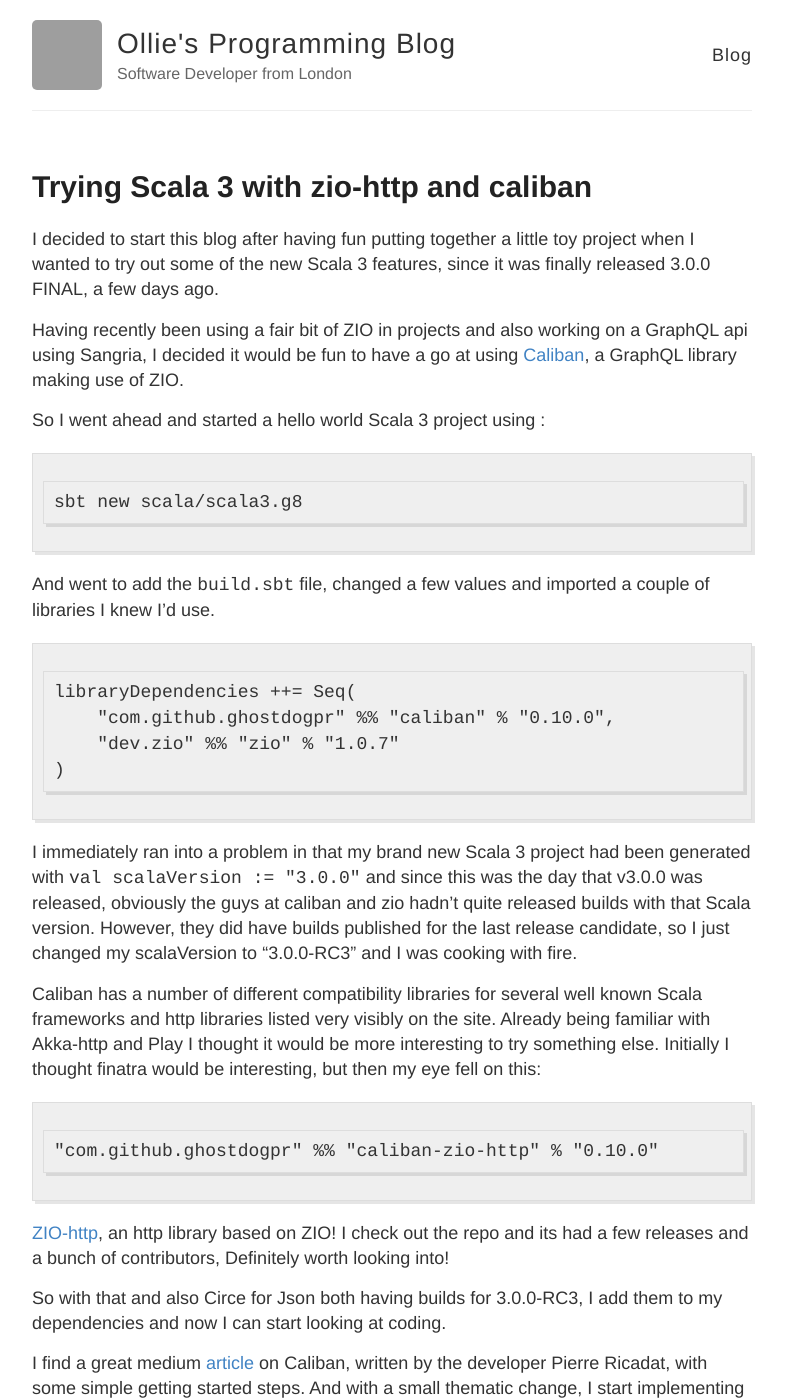
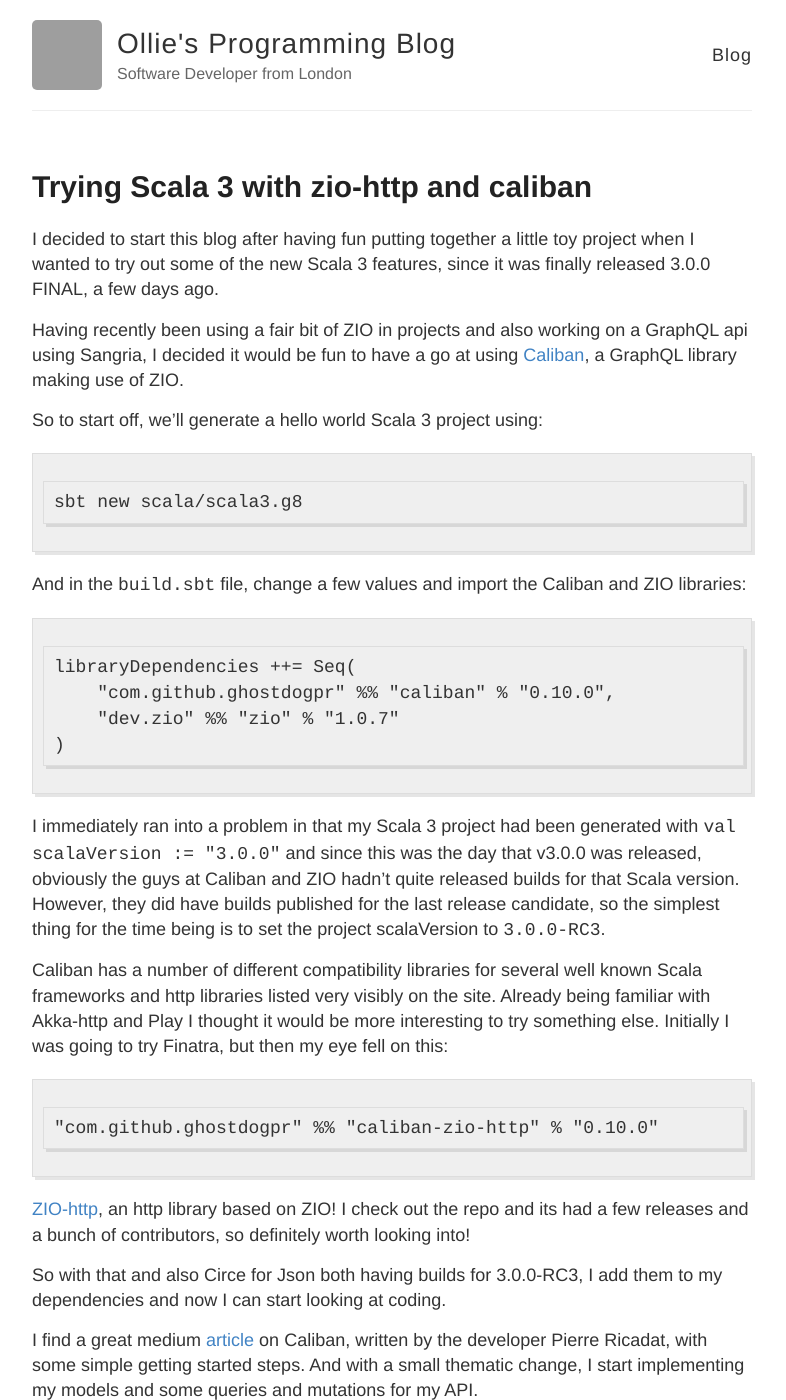
Before and after one commit to ocoulson/ocoulson.github.io, a Jekyll site: the page built from _posts/2021-05-17-scala-3-zio-http-caliban.md, in a window 1280 px wide and 1400 px high. Shown: the whole window, without its empty margins (248-1034 px from the left). Built offline with Jekyll 4.4.1, drawn with Linux system fonts in a browser that asks for light colours; some of the changed text lies outside the part shown; grey boxes are pictures that could not be loaded.

Commit message:
Update to the post

````diff
--- a/_posts/2021-05-17-scala-3-zio-http-caliban.md
+++ b/_posts/2021-05-17-scala-3-zio-http-caliban.md
@@ -7,25 +7,25 @@ I decided to start this blog after having fun putting together a little toy proj
 
 Having recently been using a fair bit of ZIO in projects and also working on a GraphQL api using Sangria, I decided it would be fun to have a go at using [Caliban](https://ghostdogpr.github.io/caliban/), a GraphQL library making use of ZIO.
 
-So I went ahead and started a hello world Scala 3 project using :
+So to start off, we'll generate a hello world Scala 3 project using:
 
     sbt new scala/scala3.g8
 
-And went to add the `build.sbt` file, changed a few values and imported a couple of libraries I knew I'd use.
+And in the `build.sbt` file, change a few values and import the Caliban and ZIO libraries:
 
     libraryDependencies ++= Seq(
         "com.github.ghostdogpr" %% "caliban" % "0.10.0",
         "dev.zio" %% "zio" % "1.0.7"
     )
 
-I immediately ran into a problem in that my brand new Scala 3 project had been generated with `val scalaVersion := "3.0.0"` and since this was the day that v3.0.0 was released, obviously the guys at caliban and zio hadn't quite released builds with that Scala version.
-However, they did have builds published for the last release candidate, so I just changed my scalaVersion to "3.0.0-RC3" and I was cooking with fire.
+I immediately ran into a problem in that my Scala 3 project had been generated with `val scalaVersion := "3.0.0"` and since this was the day that v3.0.0 was released, obviously the guys at Caliban and ZIO hadn't quite released builds for that Scala version.
+However, they did have builds published for the last release candidate, so the simplest thing for the time being is to set the project scalaVersion to `3.0.0-RC3`.
 
-Caliban has a number of different compatibility libraries for several well known Scala frameworks and http libraries listed very visibly on the site. Already being familiar with Akka-http and Play I thought it would be more interesting to try something else. Initially I thought finatra would be interesting, but then my eye fell on this:
+Caliban has a number of different compatibility libraries for several well known Scala frameworks and http libraries listed very visibly on the site. Already being familiar with Akka-http and Play I thought it would be more interesting to try something else. Initially I was going to try Finatra, but then my eye fell on this:
 
     "com.github.ghostdogpr" %% "caliban-zio-http" % "0.10.0"
 
-[ZIO-http](https://github.com/dream11/zio-http), an http library based on ZIO! I check out the repo and its had a few releases and a bunch of contributors, Definitely worth looking into!
+[ZIO-http](https://github.com/dream11/zio-http), an http library based on ZIO! I check out the repo and its had a few releases and a bunch of contributors, so definitely worth looking into!
 
 So with that and also Circe for Json both having builds for 3.0.0-RC3, I add them to my dependencies and now I can start looking at coding.
 
@@ -119,8 +119,9 @@ object CatApp extends zio.App {
 
     val api = graphQL(RootResolver(queries, mutations))
 
-    // zio-http Http.collect function allows us to define routes as cases of a PartialFunction.
-    // There is an unapply function that allows us to destructure an http `Request` into a tuple containing a `Method` and a `Route`
+    // Http.collect allows us to define routes using pattern matching.
+    // This is perfect for body-less get requests, althoug for POSTs or
+    // similar, we'll need something more
 
     val app: HttpApp[Any, Nothing] = Http.collect[Request] {
         case Method.Get -> Root / "schema" => Response.text(api.render)
@@ -161,3 +162,20 @@ type Queries {
   listCats: [Cat!]!
 }
 ```
+
+So far so good, but we've not really added much in the way of new Scala 3 features. So let's add a bit to our Cat model: a URL field and an enumerated Colour value. Of course we'll need to update the list of Cats in our CatService.
+
+```scala
+import java.net.URL
+case class Cat(name: String, nicknames: List[String], picUrl: Option[URL], colour: Colour)
+
+enum Colour:
+  case Tabby extends Colour
+  case Calico extends Colour
+  case Black extends Colour
+  case White extends Colour
+  case BlackAndWhite extends Colour
+  case Ginger extends Colour
+```
+
+But now there are compilation errors because Caliban doesn't know how to handle the URL
````
